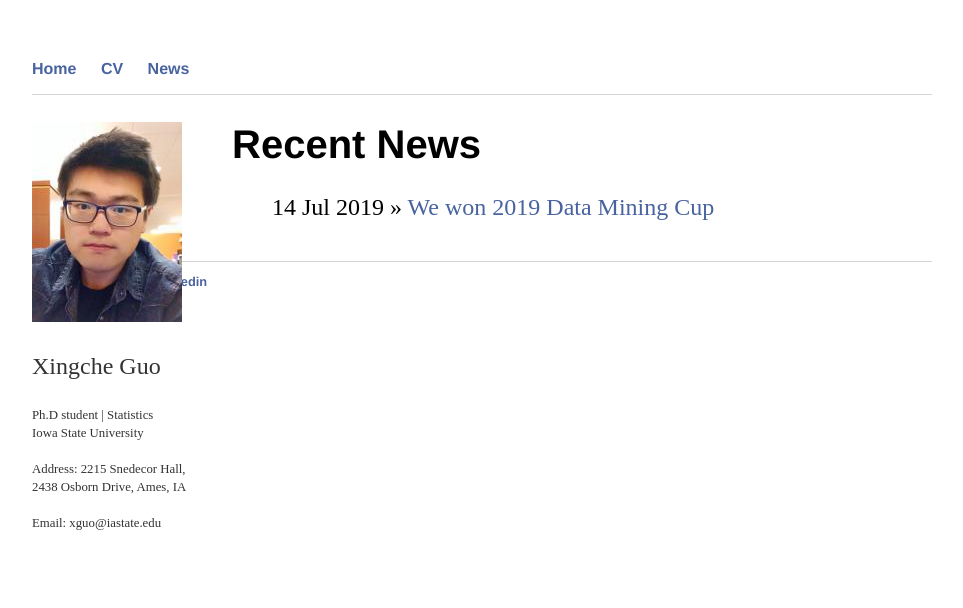
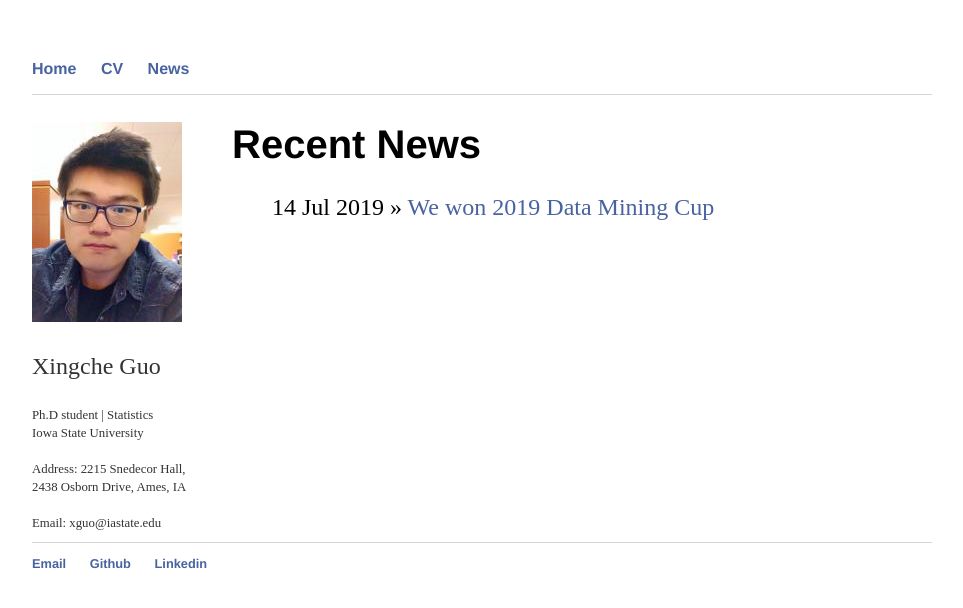
Before and after one commit to xingcheg/xingcheg.github.io, a Jekyll site: the page built from news/index.html, in a window 1280 px wide. Shown: the top 608 px of the page, without its empty margins (158-1121 px from the left). Built offline with Jekyll 4.4.1, drawn with Linux system fonts in a browser that asks for light colours.

Commit message:
Update main.css

```diff
--- a/css/main.css
+++ b/css/main.css
@@ -52,7 +52,8 @@ nav {
 
 .container {
   width: 900px;
-  height: 400px auto;
+  height: auto;
+  min-height: 400px;
   margin: 20px auto;
   position: relative;
 }
```
